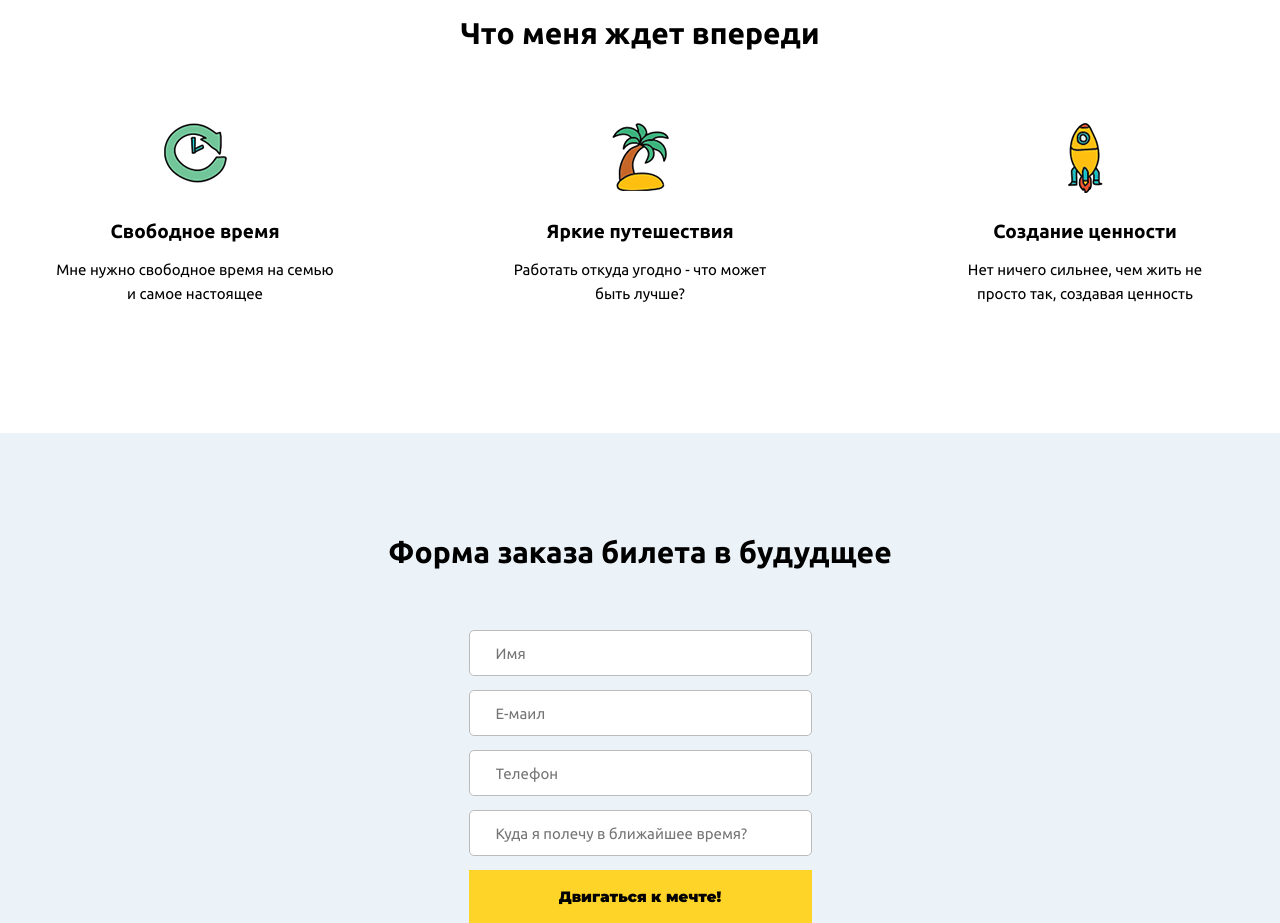
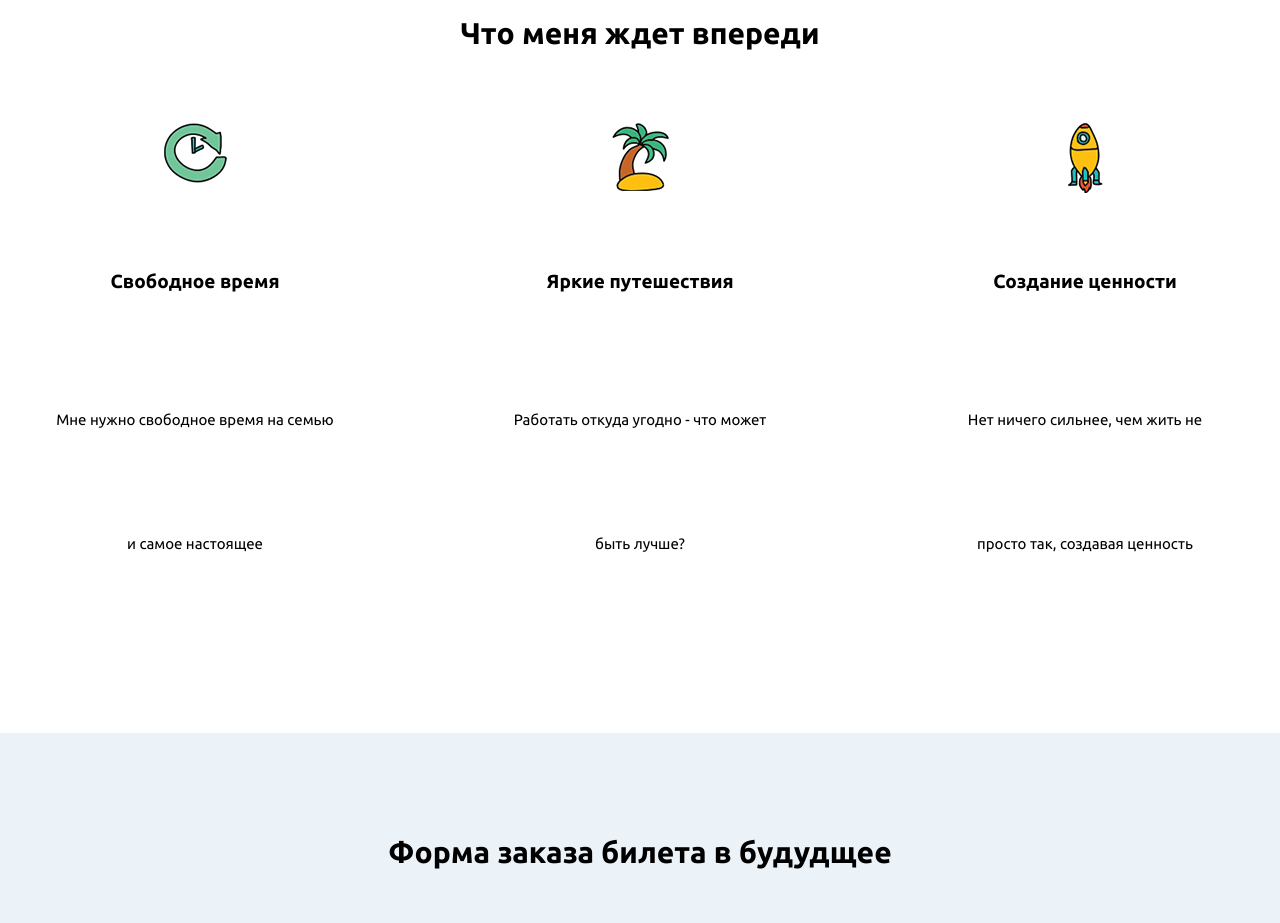
Before and after one commit to foxcatstudio/foxcat, a plain HTML site: page fox2lend.html in a window 1280 px wide. Shown: the part 940-1863 px from the top of the page. Drawn offline with Linux system fonts and the light colour scheme.

Commit message:
Update fox2lend.css

```diff
--- a/css/fox2lend.css
+++ b/css/fox2lend.css
@@ -110,7 +110,7 @@ h3 {
 .advantag {
 	padding-top: 96px;
 	width: 280px;
-	line-height: 24px;
+	line-height: 124px;
 }
 
 .advantages1 {
```
